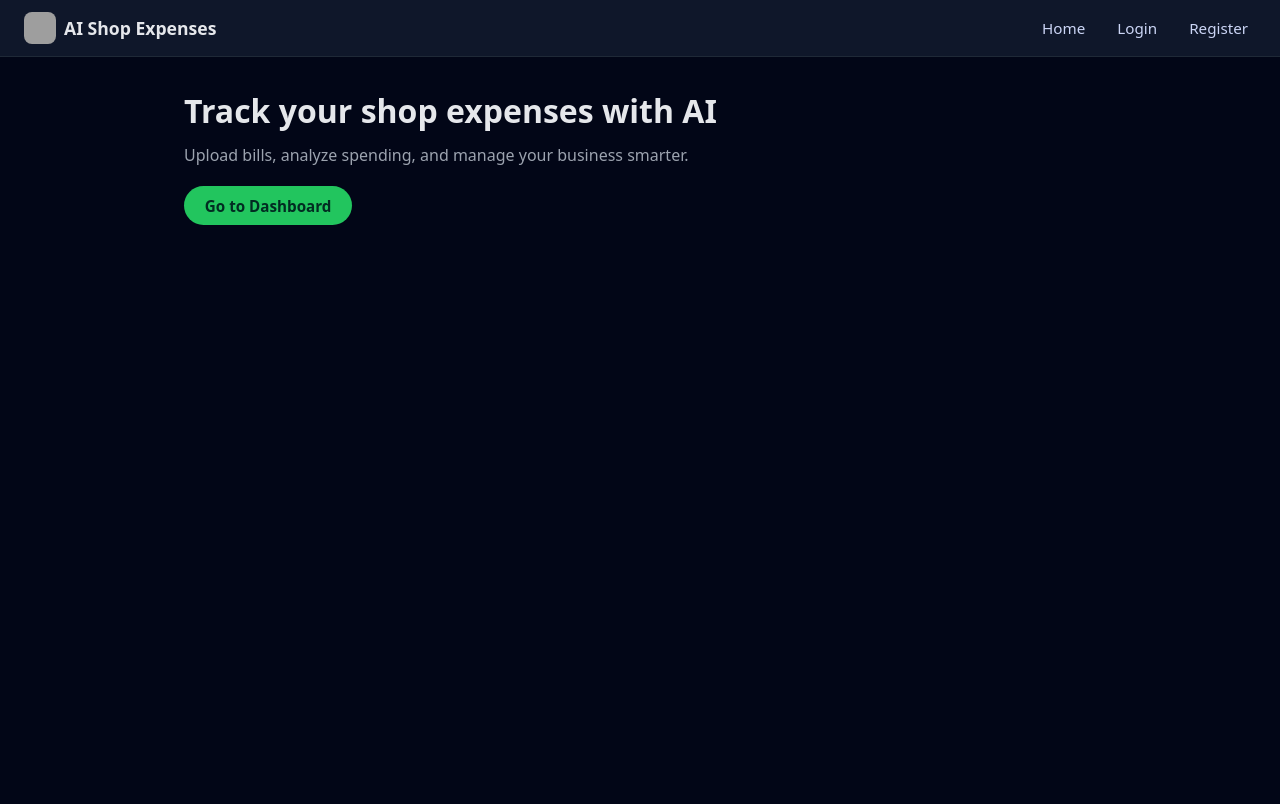
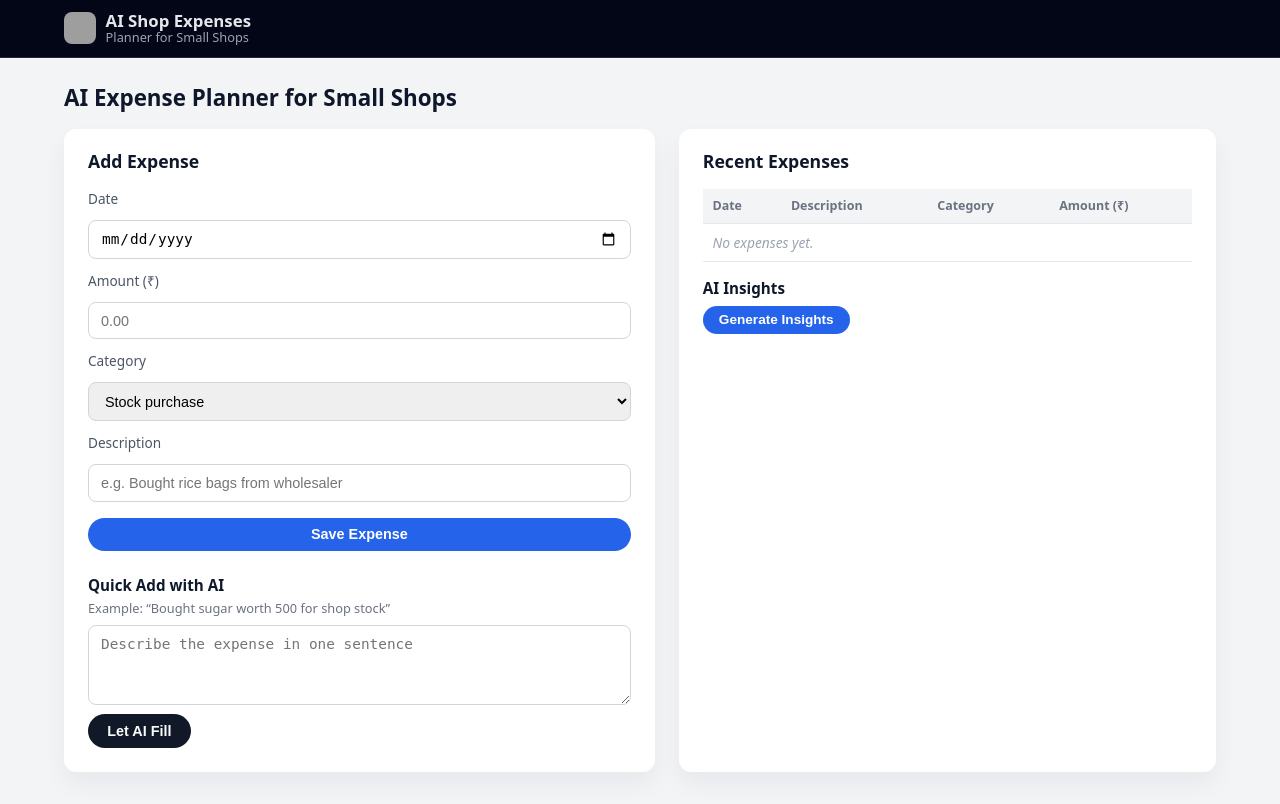
Before and after one commit to sairitheshcoder/ai-shop-expenses-manger-2, a Flask app: page / in a window 1280 px wide. Before the commit the page ends 225 px from the top, so only its background shows below. Run offline with Flask 3, Linux system fonts and the light colour scheme; a user stored in the database is signed in; grey boxes are pictures that could not be loaded.

Commit message:
Updated UI with logo and layout

```diff
--- a/static/style.css
+++ b/static/style.css
@@ -1,4 +1,4 @@
-/* Reset-ish */
+/* Basic reset */
 * {
   box-sizing: border-box;
   margin: 0;
@@ -7,27 +7,32 @@
 
 body {
   font-family: system-ui, -apple-system, BlinkMacSystemFont, "Segoe UI", sans-serif;
-  background: #020617;
-  color: #e5e7eb;
+  background: #f3f4f6;
+  color: #0f172a;
 }
 
 /* Navbar */
 
 .navbar {
+  background-color: #020617;
+  border-bottom: 1px solid #1f2937;
+}
+
+.navbar-inner {
+  max-width: 1200px;
+  margin: 0 auto;
+  padding: 0.75rem 1.5rem;
   display: flex;
   align-items: center;
   justify-content: space-between;
-  padding: 0.75rem 1.5rem;
-  background: #0f172a;
-  border-bottom: 1px solid #1f2937;
 }
 
 .brand {
   display: flex;
   align-items: center;
-  gap: 0.5rem;
+  gap: 0.6rem;
   text-decoration: none;
-  color: inherit;
+  color: #e5e7eb;
 }
 
 .brand-logo {
@@ -37,64 +42,208 @@ body {
   object-fit: cover;
 }
 
+.brand-text {
+  display: flex;
+  flex-direction: column;
+  line-height: 1.1;
+}
+
 .brand-name {
   font-weight: 700;
-  font-size: 1.1rem;
+  font-size: 1.05rem;
 }
 
-.nav-links {
-  display: flex;
-  gap: 1rem;
-}
-
-.nav-links a {
-  color: #cbd5f5;
-  text-decoration: none;
-  font-size: 0.95rem;
-  padding: 0.25rem 0.5rem;
-  border-radius: 4px;
-  transition: background 0.15s ease, color 0.15s ease;
-}
-
-.nav-links a:hover {
-  background: #1f2937;
-  color: #ffffff;
+.brand-tagline {
+  font-size: 0.8rem;
+  color: #9ca3af;
 }
 
 /* Page layout */
 
 .page {
-  max-width: 960px;
-  margin: 2rem auto;
+  max-width: 1200px;
+  margin: 1.5rem auto 2rem;
   padding: 0 1.5rem;
 }
 
-/* Hero section */
-
-.hero h1 {
-  font-size: 2rem;
-  margin-bottom: 0.75rem;
+.page-title {
+  font-size: 1.4rem;
+  font-weight: 700;
+  margin-bottom: 1rem;
 }
 
-.hero p {
-  max-width: 32rem;
-  color: #9ca3af;
-  margin-bottom: 1.25rem;
+/* Two-column layout */
+
+.layout {
+  display: grid;
+  grid-template-columns: minmax(0, 1.1fr) minmax(0, 1fr);
+  gap: 1.5rem;
+}
+
+@media (max-width: 900px) {
+  .layout {
+    grid-template-columns: minmax(0, 1fr);
+  }
+}
+
+/* Cards */
+
+.card {
+  background: #ffffff;
+  border-radius: 12px;
+  padding: 1.25rem 1.5rem 1.5rem;
+  box-shadow: 0 12px 25px rgba(15, 23, 42, 0.05);
+}
+
+.card-title {
+  font-size: 1.1rem;
+  font-weight: 600;
+  margin-bottom: 1rem;
+}
+
+/* Form fields */
+
+.form {
+  display: flex;
+  flex-direction: column;
+  gap: 0.75rem;
+  margin-bottom: 1.5rem;
+}
+
+.field-label {
+  font-size: 0.85rem;
+  font-weight: 500;
+  color: #4b5563;
+}
+
+.input {
+  width: 100%;
+  padding: 0.6rem 0.75rem;
+  border-radius: 8px;
+  border: 1px solid #d1d5db;
+  font-size: 0.9rem;
+  outline: none;
+  transition: border-color 0.15s ease, box-shadow 0.15s ease;
+}
+
+.input:focus {
+  border-color: #2563eb;
+  box-shadow: 0 0 0 1px rgba(37, 99, 235, 0.4);
+}
+
+.textarea {
+  min-height: 80px;
+  resize: vertical;
+}
+
+/* Buttons */
+
+.btn-primary,
+.btn-secondary {
+  display: inline-block;
+  margin-top: 0.25rem;
+  padding: 0.55rem 1.2rem;
+  border-radius: 999px;
+  font-size: 0.9rem;
+  font-weight: 600;
+  border: none;
+  cursor: pointer;
+  text-decoration: none;
+  text-align: center;
+  transition: background 0.15s ease, transform 0.1s ease;
 }
 
 .btn-primary {
-  display: inline-block;
-  padding: 0.6rem 1.3rem;
-  background: #22c55e;
-  color: #022c22;
-  font-weight: 600;
-  border-radius: 999px;
-  text-decoration: none;
-  font-size: 0.95rem;
-  transition: background 0.15s ease, transform 0.1s ease;
+  background: #2563eb;
+  color: #ffffff;
 }
 
 .btn-primary:hover {
-  background: #16a34a;
+  background: #1d4ed8;
   transform: translateY(-1px);
 }
+
+.btn-primary.small {
+  padding: 0.4rem 1rem;
+  font-size: 0.85rem;
+}
+
+.btn-secondary {
+  background: #111827;
+  color: #f9fafb;
+}
+
+.btn-secondary:hover {
+  background: #020617;
+  transform: translateY(-1px);
+}
+
+/* AI Quick Add */
+
+.ai-quick {
+  margin-top: 1.25rem;
+}
+
+.section-subtitle {
+  font-size: 0.95rem;
+  font-weight: 600;
+  margin-bottom: 0.25rem;
+}
+
+.hint {
+  font-size: 0.8rem;
+  color: #6b7280;
+  margin-bottom: 0.5rem;
+}
+
+/* Table */
+
+.table {
+  width: 100%;
+  border-collapse: collapse;
+  margin: 0.5rem 0 1rem;
+  font-size: 0.86rem;
+}
+
+.table thead {
+  background: #f3f4f6;
+}
+
+.table th,
+.table td {
+  padding: 0.55rem 0.6rem;
+  text-align: left;
+  border-bottom: 1px solid #e5e7eb;
+}
+
+.table th {
+  font-weight: 600;
+  font-size: 0.78rem;
+  color: #6b7280;
+}
+
+.table tbody tr:nth-child(even) {
+  background: #f9fafb;
+}
+
+.empty {
+  text-align: center;
+  color: #9ca3af;
+  font-style: italic;
+}
+
+/* AI Insights box */
+
+.ai-insights {
+  margin-top: 1rem;
+}
+
+.insights-box {
+  margin-top: 0.75rem;
+  padding: 0.75rem 0.9rem;
+  border-radius: 10px;
+  background: #eff6ff;
+  color: #1e3a8a;
+  font-size: 0.88rem;
+  line-height: 1.4;
+}
--- a/templates/index.html
+++ b/templates/index.html
@@ -2,35 +2,113 @@
 <html lang="en">
 <head>
   <meta charset="utf-8">
-  <title>AI Shop Expenses</title>
+  <title>AI Expense Planner for Small Shops</title>
   <meta name="viewport" content="width=device-width, initial-scale=1">
   <link rel="stylesheet" href="{{ url_for('static', filename='style.css') }}">
   <link rel="icon" type="image/png" href="{{ url_for('static', filename='img/logo.png') }}">
 </head>
 <body>
-  <!-- Navbar with logo and name -->
+  <!-- Top navbar with logo and title -->
   <header class="navbar">
+    <div class="navbar-inner">
       <a href="{{ url_for('index') }}" class="brand">
         <img src="{{ url_for('static', filename='img/logo.png') }}"
              alt="AI Shop Expenses logo"
              class="brand-logo">
+        <div class="brand-text">
           <span class="brand-name">AI Shop Expenses</span>
+          <span class="brand-tagline">Planner for Small Shops</span>
+        </div>
       </a>
-
-    <nav class="nav-links">
-      <a href="{{ url_for('index') }}">Home</a>
-      <a href="{{ url_for('login') }}">Login</a>
-      <a href="{{ url_for('register') }}">Register</a>
-    </nav>
+    </div>
   </header>
 
-  <!-- Main content -->
+  <!-- Main page content -->
   <main class="page">
-    <section class="hero">
-      <h1>Track your shop expenses with AI</h1>
-      <p>Upload bills, analyze spending, and manage your business smarter.</p>
-      <a href="{{ url_for('dashboard') }}" class="btn-primary">Go to Dashboard</a>
+    <h1 class="page-title">AI Expense Planner for Small Shops</h1>
+
+    <div class="layout">
+      <!-- Left: Add Expense card -->
+      <section class="card">
+        <h2 class="card-title">Add Expense</h2>
+
+        <form method="post" action="{{ url_for('add_expense') }}" class="form">
+          <label class="field-label">Date</label>
+          <input type="date" name="date" class="input">
+
+          <label class="field-label">Amount (₹)</label>
+          <input type="number" step="0.01" name="amount" class="input" placeholder="0.00">
+
+          <label class="field-label">Category</label>
+          <select name="category" class="input">
+            <option value="Stock purchase">Stock purchase</option>
+            <option value="Rent">Rent</option>
+            <option value="Utilities">Utilities</option>
+            <option value="Other">Other</option>
+          </select>
+
+          <label class="field-label">Description</label>
+          <input type="text" name="description" class="input"
+                 placeholder="e.g. Bought rice bags from wholesaler">
+
+          <button type="submit" class="btn-primary">Save Expense</button>
+        </form>
+
+        <div class="ai-quick">
+          <h3 class="section-subtitle">Quick Add with AI</h3>
+          <p class="hint">
+            Example: “Bought sugar worth 500 for shop stock”
+          </p>
+          <form method="post" action="{{ url_for('quick_add_ai') }}">
+            <textarea name="ai_text" class="input textarea"
+                      placeholder="Describe the expense in one sentence"></textarea>
+            <button type="submit" class="btn-secondary">Let AI Fill</button>
+          </form>
+        </div>
       </section>
+
+      <!-- Right: Recent Expenses and Insights -->
+      <section class="card">
+        <h2 class="card-title">Recent Expenses</h2>
+
+        <table class="table">
+          <thead>
+            <tr>
+              <th>Date</th>
+              <th>Description</th>
+              <th>Category</th>
+              <th>Amount (₹)</th>
+            </tr>
+          </thead>
+          <tbody>
+            {% for expense in expenses %}
+            <tr>
+              <td>{{ expense.date }}</td>
+              <td>{{ expense.description }}</td>
+              <td>{{ expense.category }}</td>
+              <td>{{ expense.amount }}</td>
+            </tr>
+            {% else %}
+            <tr>
+              <td colspan="4" class="empty">No expenses yet.</td>
+            </tr>
+            {% endfor %}
+          </tbody>
+        </table>
+
+        <div class="ai-insights">
+          <h3 class="section-subtitle">AI Insights</h3>
+          <form method="post" action="{{ url_for('generate_insights') }}">
+            <button type="submit" class="btn-primary small">Generate Insights</button>
+          </form>
+          {% if insights %}
+          <div class="insights-box">
+            <p>{{ insights }}</p>
+          </div>
+          {% endif %}
+        </div>
+      </section>
+    </div>
   </main>
 </body>
 </html>
```
Lines whose indentation alone changed are shown as unchanged.
